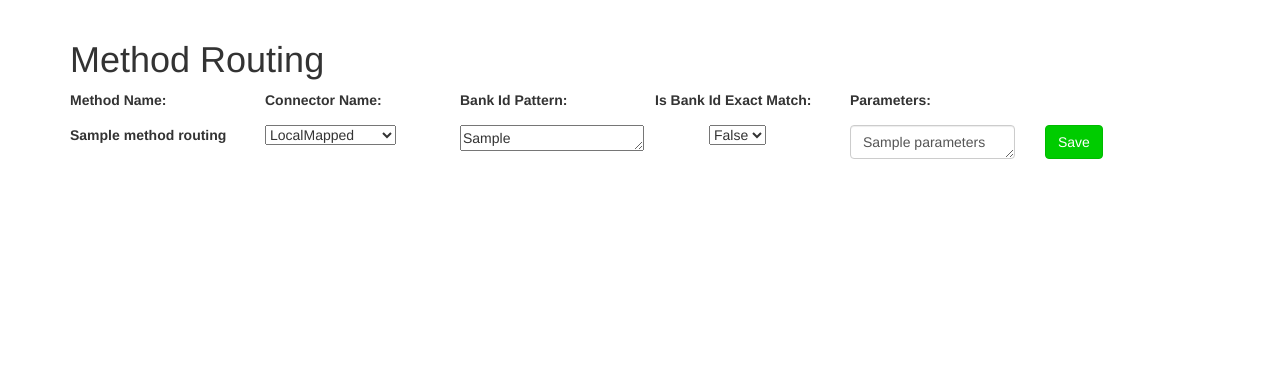
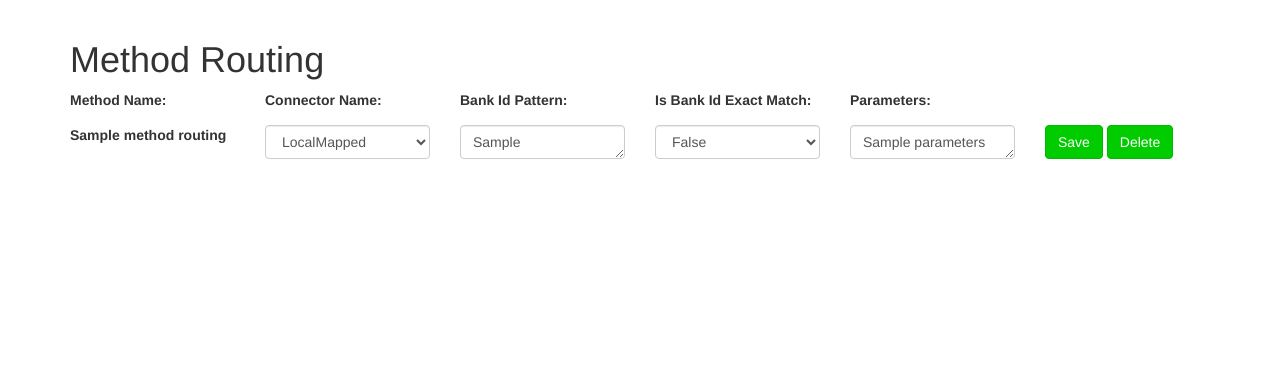
Before and after one commit to OpenBankProject/API-Manager, a Django app: template apimanager/methodrouting/templates/methodrouting/index.html in a window 1280 px wide. Shown: the part 50-420 px from the top of the page. Run offline with Django 3.2, Linux system fonts and the light colour scheme; the template is opened without the code that fills it: most values are stand-ins (such as "Sample title", 1, 10 or a date in 2020); some libraries are stand-ins or nearby versions.

Commit message:
added the delete button

```diff
--- a/apimanager/methodrouting/static/methodrouting/js/methodrouting.js
+++ b/apimanager/methodrouting/static/methodrouting/js/methodrouting.js
@@ -1,14 +1,16 @@
 $(document).ready(function($) {
-	$('.runner button#forSave').click(function() {
+	$('.runner button.forSave').click(function() {
 		var t = $(this);
 		var runner = $(this).parent().parent().parent();
-		method_name = $(runner).find('#method_name').html();
-		connector_name = $(runner).find('#connector_name').val();
+		method_routing_id = $(runner).find('.method_routing_id').val();
+		method_name = $(runner).find('.method_name').text();
+		connector_name = $(runner).find('.connector_name').val();
 		bank_id_pattern = $(runner).find('textarea[name="bank_id_pattern"]').val();
-		is_bank_id_exact_match = $(runner).find('#is_bank_id_exact_match').val();
+		is_bank_id_exact_match = $(runner).find('.is_bank_id_exact_match').val();
 		parameters = $(runner).find('textarea[name="parameters"]').val();
 
 		$.post('methodrouting/save/method', {
+			'method_routing_id': method_routing_id,
 			'method_name': method_name,
 			'connector_name': connector_name,
 			'bank_id_pattern': bank_id_pattern,
@@ -18,4 +20,15 @@ $(document).ready(function($) {
 			t.next().show().fadeOut(1000);
 		});
 	});
+
+	$('.runner button.forDelete').click(function() {
+		var t = $(this);
+		var runner = $(this).parent().parent().parent();
+		method_routing_id = $(runner).find('.method_routing_id').val();
+		$.post('methodrouting/delete/method', {
+			'method_routing_id': method_routing_id
+		}, function (response) {
+			t.next().show().fadeOut(1000);
+		});
+	});
 });
--- a/apimanager/methodrouting/templates/methodrouting/index.html
+++ b/apimanager/methodrouting/templates/methodrouting/index.html
@@ -29,15 +29,18 @@
             <label class="form-group">Parameters:</label> <br>
         </div>
     </div>
-    {% for method_routing in method_routings %}
-        <div class="row">
-            <div class="runner">
+    <form method="post">
+        {% csrf_token %}
+        {% for method_routing in method_routings %}
+        <div class="runner">
+            <div class="row">
+                <input type="hidden", class="method_routing_id", value="{{ method_routing.method_routing_id }}">
                 <div class="col-xs-12 col-sm-2">
-                    <div class="form-group" cols="1" rows="1" >
-                        <strong id="method_name">{{ method_routing.method_name }}</strong></div>
+                    <div class="form-group" cols="1" rows="1"><strong
+                            class="method_name">{{ method_routing.method_name }}</strong></div>
                 </div>
                 <div class="col-xs-12 col-sm-2">
-                    <select id="connector_name">
+                    <select class="connector_name form-control " }>
                         <option value="LocalMapped">LocalMapped</option>
                         <option value="kafka_vSept2018">kafka_vSept2018</option>
                         <option value="akka_vDec2018">akka_vDec2018</option>
@@ -45,28 +48,27 @@
                     </select>
                 </div>
                 <div class="col-xs-12 col-sm-2">
-                            <textarea class="form-group"
-                                      rows="1"
-                                      name="bank_id_pattern">{{ method_routing.bank_id_pattern }}</textarea>
+                    <textarea class="form-control" rows="1"
+                              name="bank_id_pattern">{{ method_routing.bank_id_pattern }}</textarea>
                 </div>
                 <div class="col-xs-12 col-sm-2" align="center">
-                    <select id="is_bank_id_exact_match" >
+                    <select class="is_bank_id_exact_match form-control">
                         <option value="False">False</option>
                         <option value="True">True</option>
                     </select>
                 </div>
                 <div class="col-xs-12 col-sm-2">
-                            <textarea cols="40"
-                                      rows="1"
-                                      class="form-control"
-                                      name="parameters">{{ method_routing.parameters }}</textarea>
+                    <textarea cols="40" rows="1" class="form-control"
+                              name="parameters">{{ method_routing.parameters }}</textarea>
                 </div>
                 <div class="col-sm-12 col-sm-2">
                     <div class="form-group">
-                        <button id="forSave" class="btn btn-primary btn-green">Save</button>
+                        <button class="btn btn-primary btn-green forSave">Save</button>
+                        <button class="btn btn-primary btn-green forDelete">Delete</button>
                     </div>
                 </div>
             </div>
         </div>
     {% endfor %}
+    </form>
 {% endblock %}
--- a/apimanager/methodrouting/urls.py
+++ b/apimanager/methodrouting/urls.py
@@ -5,7 +5,7 @@ URLs for config app
 
 from django.conf.urls import url
 
-from .views import IndexView, methodrouting_save
+from .views import IndexView, methodrouting_save, methodrouting_delete
 
 urlpatterns = [
     url(r'^$',
@@ -13,4 +13,6 @@ urlpatterns = [
         name='methodrouting-index'),
     url(r'save/method', methodrouting_save,
         name='methodrouting-save'),
+    url(r'delete/method', methodrouting_delete,
+        name='methodrouting-delete'),
 ]
```
Also changed, not shown: apimanager/methodrouting/views.py (+30 -4 lines).
